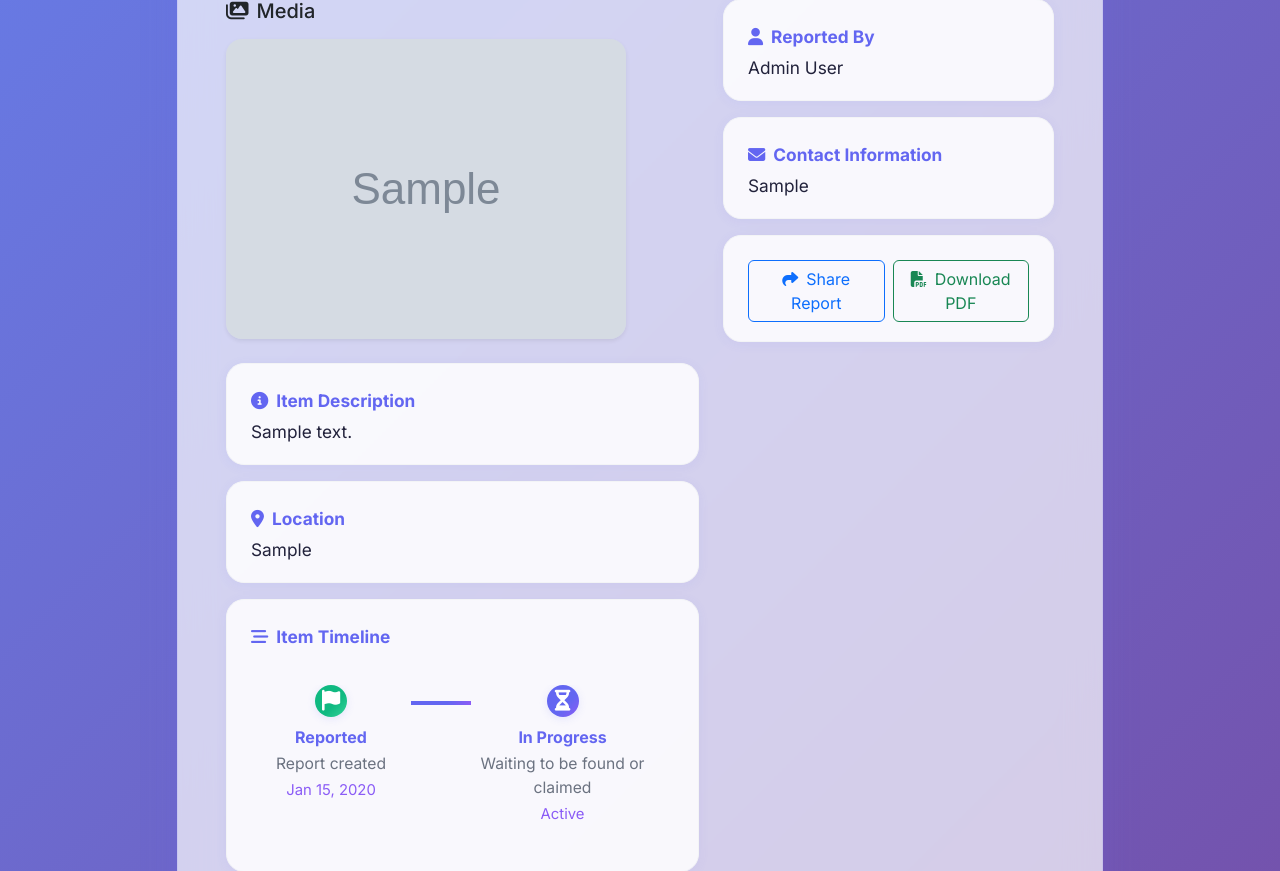
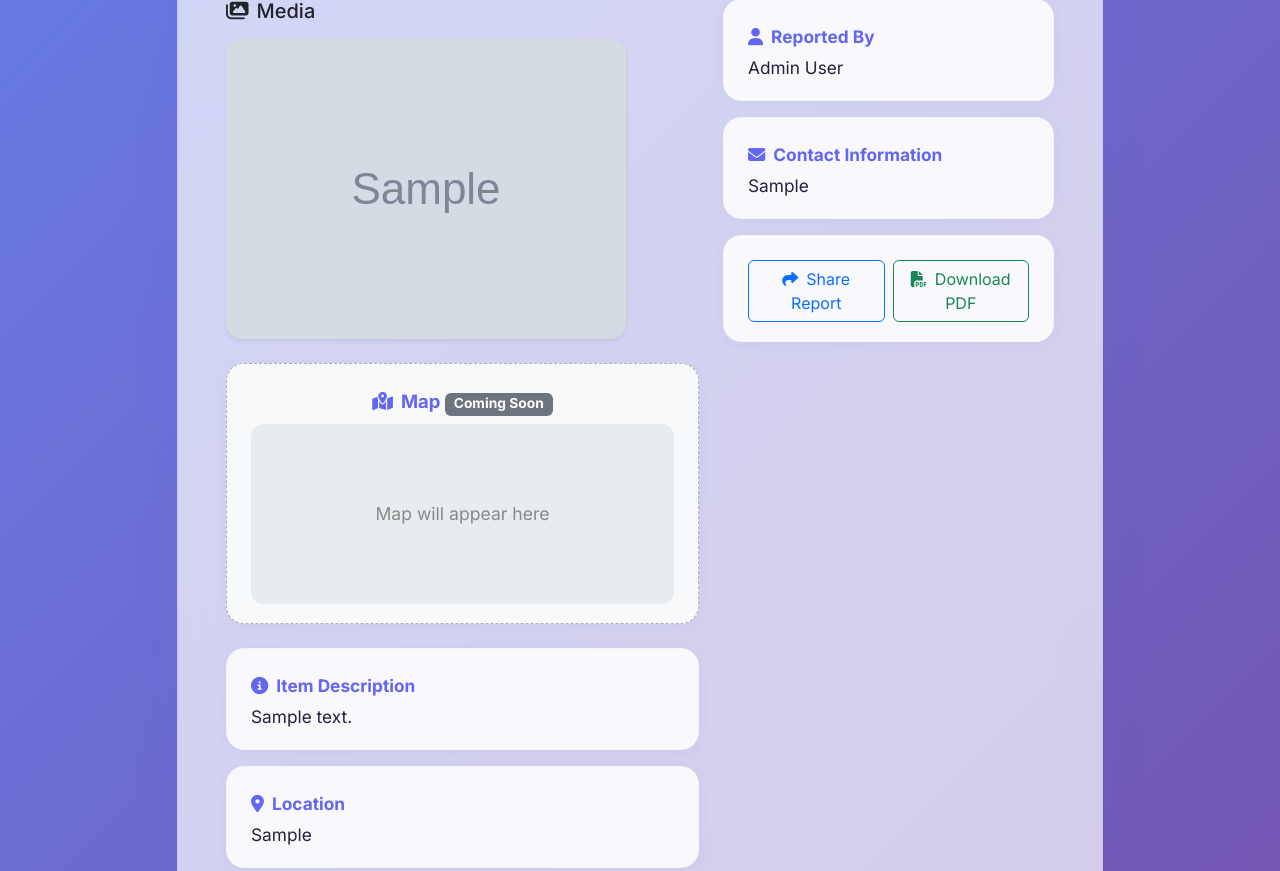
Before and after one commit to kyaotey/Inventra-Tracker, a PHP site: page /view.php?id=1 in a window 1280 px wide. Shown: the part 289-1160 px from the top of the page. Run offline with PHP 8.4, Linux system fonts and the light colour scheme; data comes from the database, SQL or seed files in the repository; tables that the repository leaves empty or names only in its code hold one stand-in row (values such as "Sample post"); grey boxes marked "Sample" are stand-in pictures.

Commit message:
map added

```diff
--- a/view.php
+++ b/view.php
@@ -613,6 +613,15 @@ if (isset($_GET['id'])) {
                                     <img src="<?= htmlspecialchars($report['photo']) ?>" alt="<?= $category_text ?> Photo" class="img-fluid rounded-4 shadow-sm" style="max-height:320px;object-fit:cover;">
                                 </div>
                             <?php endif; ?>
+                            <!-- Map Placeholder Section -->
+                            <div class="mb-4">
+                                <div class="info-card d-flex flex-column align-items-center justify-content-center" style="min-height:220px; background: #f8f9fa; border: 1px dashed #b0b0b0;">
+                                    <div class="info-label mb-2" style="font-size:1.15rem;"><i class="fas fa-map-marked-alt me-2"></i>Map <span class="badge bg-secondary">Coming Soon</span></div>
+                                    <div id="map" style="width:100%;max-width:500px;height:180px;background:#e9ecef;border-radius:12px;display:flex;align-items:center;justify-content:center;color:#888;font-size:1.1rem;">
+                                        Map will appear here
+                                    </div>
+                                </div>
+                            </div>
                             <div class="info-card mb-3 clickable-info" data-bs-toggle="modal" data-bs-target="#descModal" style="cursor:pointer;">
                                 <div class="info-label"><i class="fas fa-info-circle me-2"></i><?= $category_text ?> Description</div>
                                 <div class="info-value"><?= nl2br(htmlspecialchars($report['description'])) ?></div>
```
Also changed, not shown: 1 other file.
